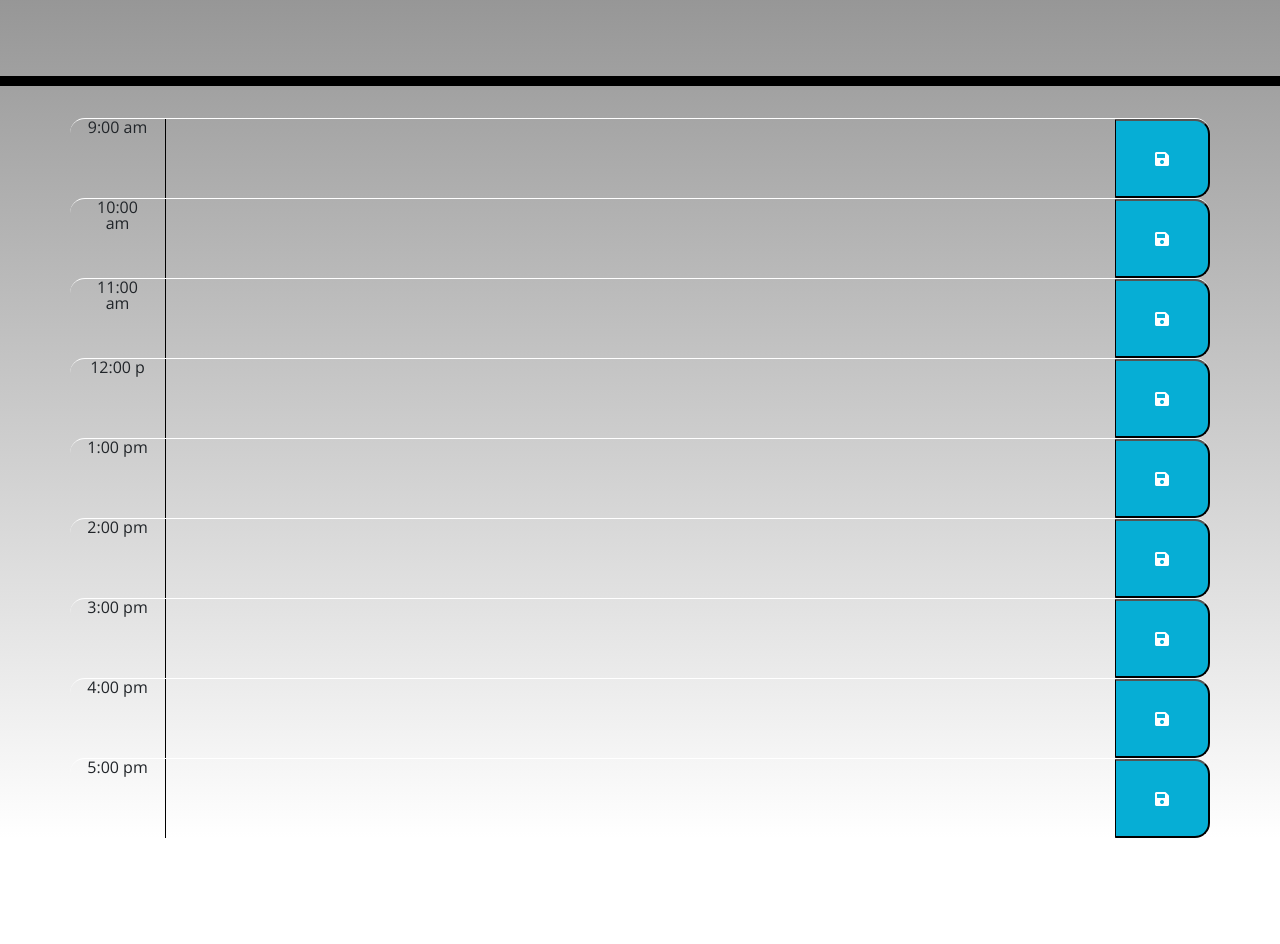
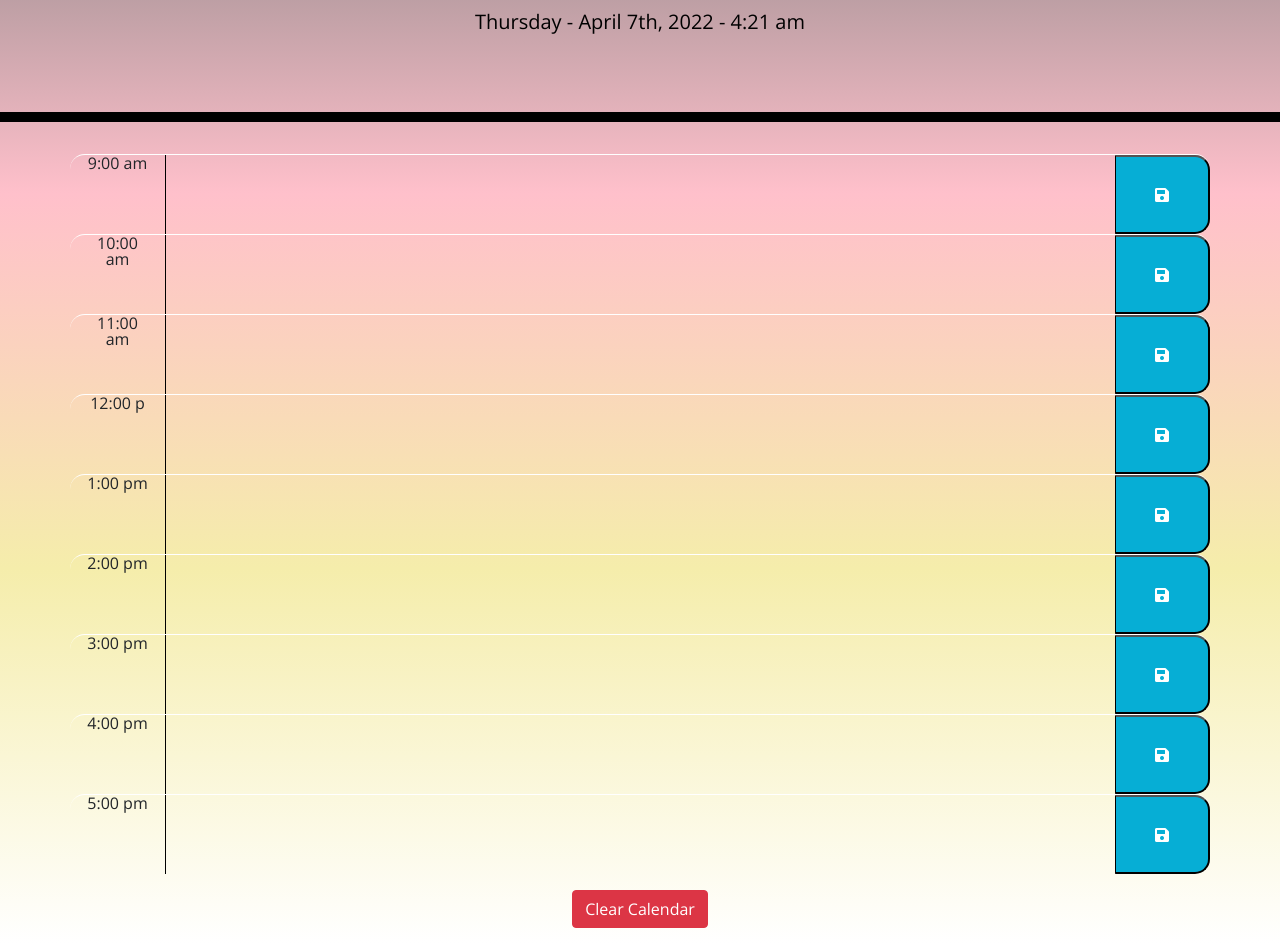
Before and after one commit to KVPang/work-day-scheduler, a plain HTML site: page index.html in a window 1280 px wide. Shown: the part 182-1126 px from the top of the page. Before the commit the page ends 1020 px from the top, so only its background shows below. Drawn offline with nearby package versions, Linux system fonts and the light colour scheme; files that its build step writes are made by us from their sources.

Commit message:
progress

```diff
--- a/assets/css/style.css
+++ b/assets/css/style.css
@@ -2,7 +2,7 @@ body {
     font-family: 'Open Sans', sans-serif;
     font-size: 16px;
     line-height: 1;
-    background-image: linear-gradient(gray, white);
+    background-image: linear-gradient(gray, pink, rgb(245, 237, 171), white);
   }
 
   textarea {
--- a/assets/js/script.js
+++ b/assets/js/script.js
@@ -1 +1,13 @@
-console.log("this is linked!")
+// current day date stamp
+var currentDay = moment().format("dddd - MMMM Do, YYYY - h:mm a")
+$("#currentDay").text(currentDay)
+
+
+// changing time block colors
+for (let index = 0; index < array.length; index++){
+    const element = array[index];
+
+}
+
+// local storage
+localStorage.getItem("")
--- a/index.html
+++ b/index.html
@@ -78,12 +78,13 @@
         <textarea class="col-sm-10"></textarea>
         <button type ="button" button class="col-sm-1 saveBtn"><i class="fas fa-save"></i></button>
     </div>
-
+    <div class="col text-center">
+    <div><button class="btn btn-danger btn-md m-3" id="clear-button">Clear Calendar</button></div>
+        </div>
 </div>
 
 <script src="https://cdnjs.cloudflare.com/ajax/libs/jquery/3.2.1/jquery.min.js"></script>
 <script src="https://cdnjs.cloudflare.com/ajax/libs/moment.js/2.24.0/moment.min.js"></script>
-
 <script src="./assets/js/script.js"></script>
 
 </body></html>
```
Also changed, not shown: images/Page(1).JPG (added), 1 other file.
